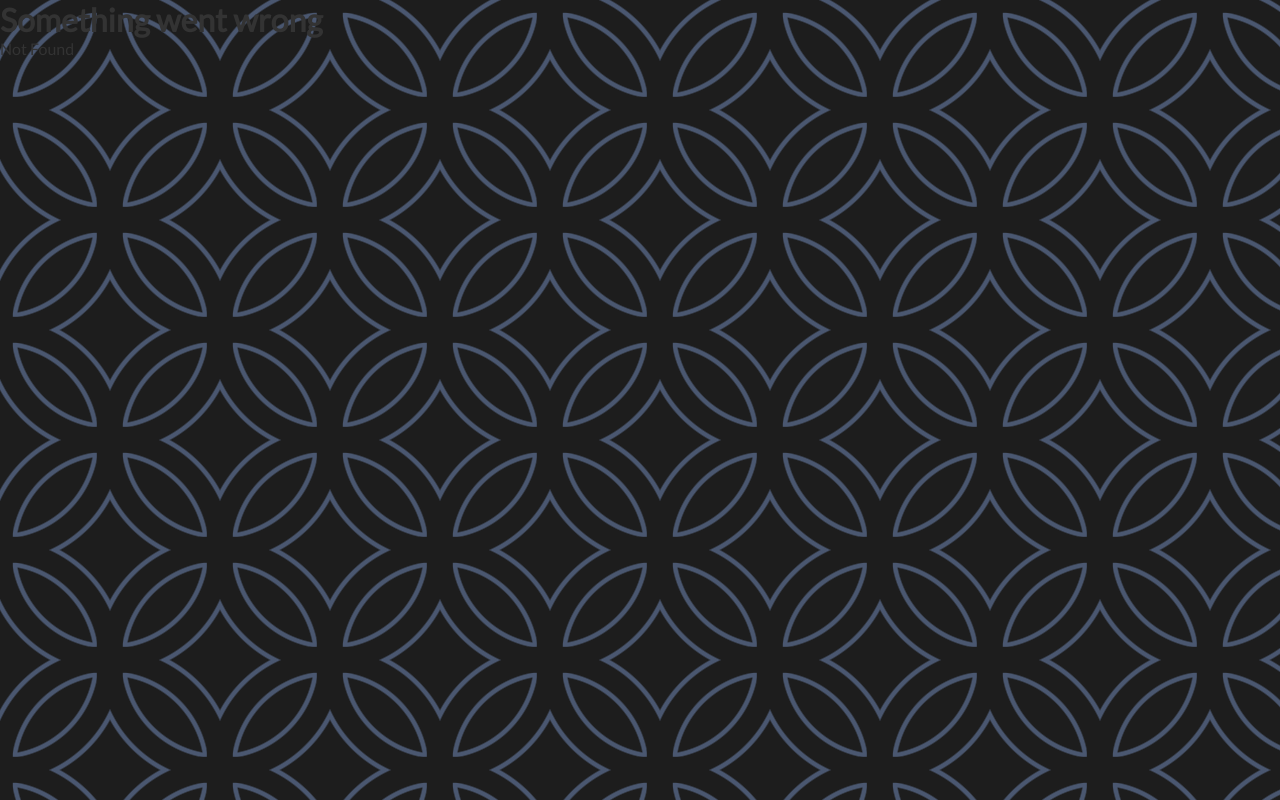
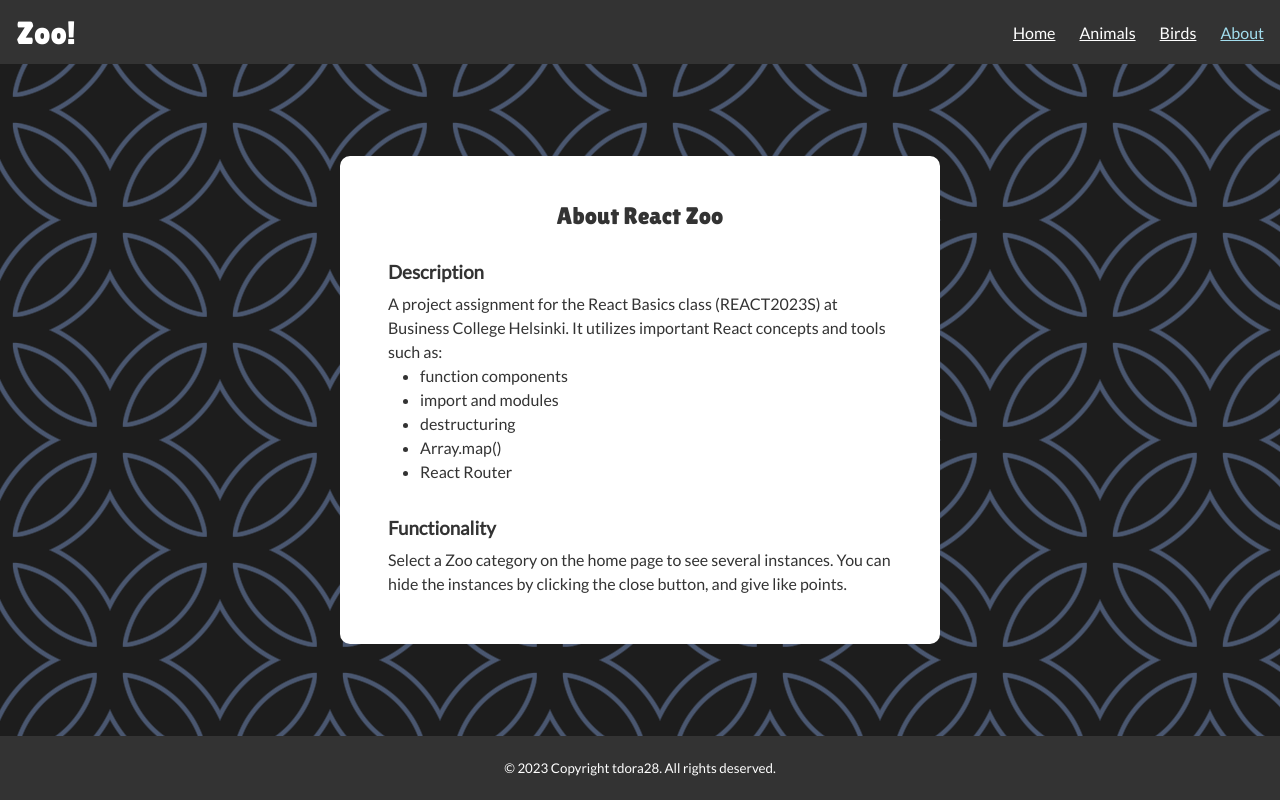
Before and after one commit to tdora28/zoo, a React (Vite) app: page /about in a window 1280 px wide. Before the commit this address had no page. Built offline with nearby package versions, Linux system fonts and the light colour scheme.

Commit message:
Add About page

```diff
--- a/src/components/Header.jsx
+++ b/src/components/Header.jsx
@@ -1,5 +1,5 @@
-import { Link } from 'react-router-dom';
-import { NavLink } from 'react-router-dom';
+import { Link } from "react-router-dom";
+import { NavLink } from "react-router-dom";
 
 const Header = () => {
   return (
@@ -18,6 +18,9 @@ const Header = () => {
           <li>
             <NavLink to="/birds">Birds</NavLink>
           </li>
+          <li>
+            <NavLink to="/about">About</NavLink>
+          </li>
         </ul>
       </nav>
     </header>
--- a/src/index.css
+++ b/src/index.css
@@ -1,6 +1,6 @@
 :root {
-  --font-base: 'Lato', sans-serif;
-  --font-display: 'Lilita One', sans-serif;
+  --font-base: "Lato", sans-serif;
+  --font-display: "Lilita One", sans-serif;
   --clr-white: #fff;
   --clr-dark: #333;
   --clr-accent: #a2dded;
@@ -25,8 +25,8 @@ body {
 
   --_g: radial-gradient(#0000 60%, var(--c1) 61% 63%, #0000 64% 77%, var(--c1) 78% 80%, #0000 81%);
   --_c: , #0000 75%, var(--c2) 0;
-  background: conic-gradient(at 12% 20% var(--_c)) calc(var(--s) * 0.44) calc(0.9 * var(--s)), conic-gradient(at 12% 20% var(--_c)) calc(var(--s) * -0.06) calc(0.4 * var(--s)),
-    conic-gradient(at 20% 12% var(--_c)) calc(0.9 * var(--s)) calc(var(--s) * 0.44), conic-gradient(at 20% 12% var(--_c)) calc(0.4 * var(--s)) calc(var(--s) * -0.06), var(--_g), var(--_g) calc(var(--s) / 2) calc(var(--s) / 2) var(--c2);
+  background: conic-gradient(at 12% 20% var(--_c)) calc(var(--s) * 0.44) calc(0.9 * var(--s)), conic-gradient(at 12% 20% var(--_c)) calc(var(--s) * -0.06) calc(0.4 * var(--s)), conic-gradient(at 20% 12% var(--_c)) calc(0.9 * var(--s)) calc(var(--s) * 0.44),
+    conic-gradient(at 20% 12% var(--_c)) calc(0.4 * var(--s)) calc(var(--s) * -0.06), var(--_g), var(--_g) calc(var(--s) / 2) calc(var(--s) / 2) var(--c2);
   background-size: var(--s) var(--s);
 }
 
@@ -120,6 +120,27 @@ footer small {
 }
 .home-card img {
   width: 100%;
+}
+
+/* ABOUT */
+.about-main {
+  max-width: 600px;
+  margin: 1rem auto;
+  padding: 3rem;
+  border-radius: 10px;
+  background: var(--clr-white);
+  line-height: 1.5rem;
+}
+.about-title {
+  font-family: var(--font-display);
+  font-weight: 400;
+  text-align: center;
+}
+.about-subtitle {
+  margin: 2rem 0 0.5rem;
+}
+.about-list {
+  margin-left: 2rem;
 }
 
 /* CARDS */
@@ -235,8 +256,12 @@ input#search {
   .home-title {
     font-size: 5rem;
   }
-
   .home-cards {
     flex-direction: column;
   }
+
+  .about-main {
+    margin: 2rem 1rem;
+    padding: 2rem;
+  }
 }
--- /dev/null
+++ b/src/routes/About.jsx
@@ -0,0 +1,21 @@
+function About() {
+  return (
+    <main className="about-main">
+      <h2 className="about-title">About React Zoo</h2>
+      <h3 className="about-subtitle">Description</h3>
+      <p>A project assignment for the React Basics class (REACT2023S) at Business College Helsinki. It utilizes important React concepts and tools such as:</p>
+      <ul className="about-list">
+        <li>function components</li>
+        <li>import and modules</li>
+        <li>destructuring</li>
+        <li>Array.map()</li>
+        <li>React Router</li>
+      </ul>
+
+      <h3 className="about-subtitle">Functionality</h3>
+      <p> Select a Zoo category on the home page to see several instances. You can hide the instances by clicking the close button, and give like points.</p>
+    </main>
+  );
+}
+
+export default About;
```
Also changed, not shown: src/App.jsx (+25 -20 lines).
